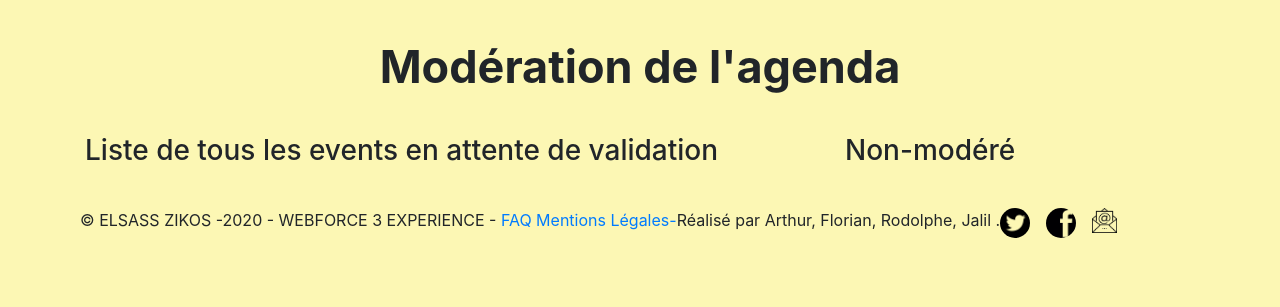
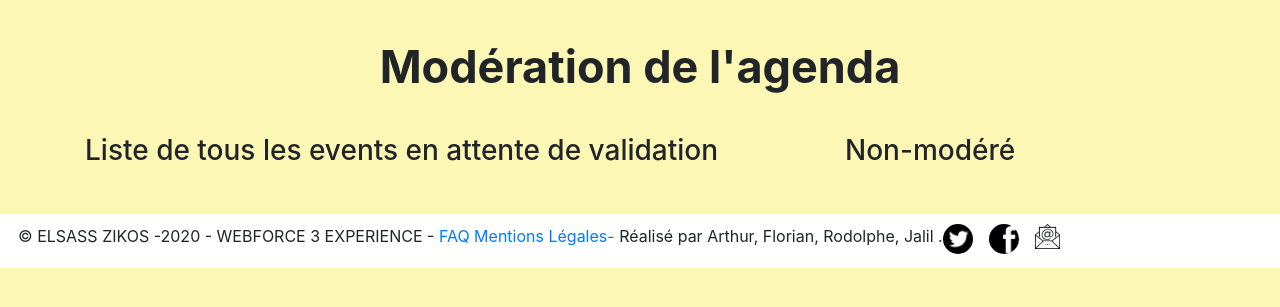
Before and after one commit to Archaros1/projet_music, a Symfony app: template templates/admin/pages/agenda.html.twig in a window 1280 px wide. Shown: the part 56-363 px from the top of the page. Run offline with Twig, Linux system fonts and the light colour scheme; the template is opened without the code that fills it, so the values that code supplies are empty; some libraries are stand-ins or nearby versions.

Commit message:
footer de merde

```diff
--- a/templates/pages/home.html.twig
+++ b/templates/pages/home.html.twig
@@ -33,5 +33,6 @@
       </div>
     </div>
   </div>
+</div>
 
   {% endblock %}
--- a/templates/site-parts/footer.html.twig
+++ b/templates/site-parts/footer.html.twig
@@ -1,16 +1,14 @@
-<footer>
-	<div class="container">
-		<div class="row" style="height:30px;padding:10px; text-align: center">
+<footer class="mt-3" style="background-color:white; height:fit-content; width:100%;">
+		<div class="row ml-2" style="height:30px;padding:10px; text-align: center; ">
 
 			<p>
 				© ELSASS ZIKOS -2020 - WEBFORCE 3 EXPERIENCE -
 				<a href="http://www.google.fr">FAQ</a>
 				<a href="http://www.google.fr">Mentions Légales-</a>
-			</p>
-			<p>Réalisé par Arthur, Florian, Rodolphe, Jalil .</p>
+			Réalisé par Arthur, Florian, Rodolphe, Jalil .</p>
 			<img style="border-radius: 50%" height="30" width="30" src="{{ asset('assets/images/twitter.png') }}" class="mr-3" alt="...">
 			<img style="border-radius: 50%" height="30" width="30" src="{{ asset('assets/images/fb.png') }}" class="mr-3" alt="...">
 			<img style="border-radius: 0%" height="25" width="25" src="{{ asset('assets/images/emailUs.png') }}" class="mr-3" alt="...">
 		</div>
-	</div>
+		<br>
 </footer>
```
Also changed, not shown: public/assets/css/home_style.css.
